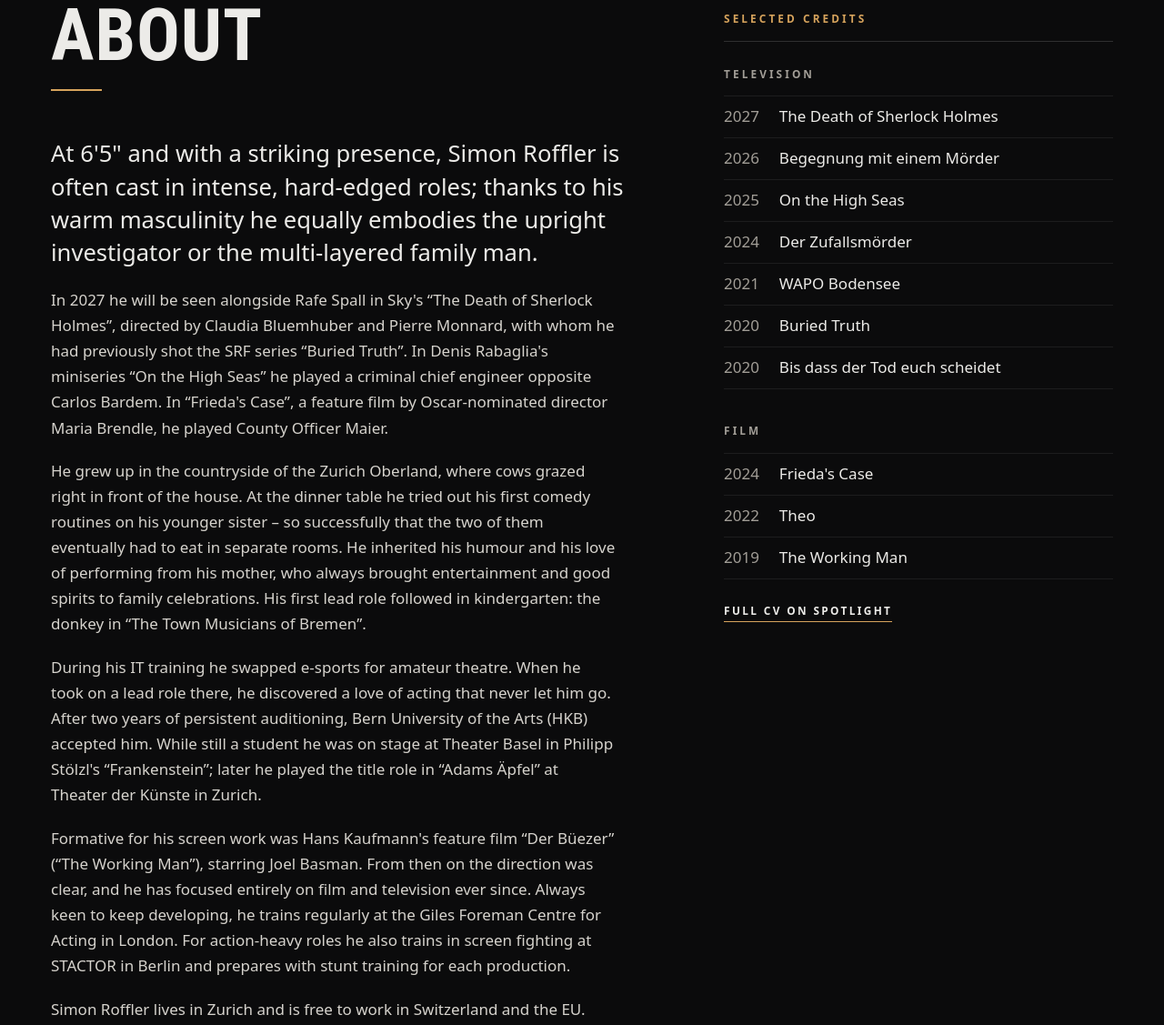
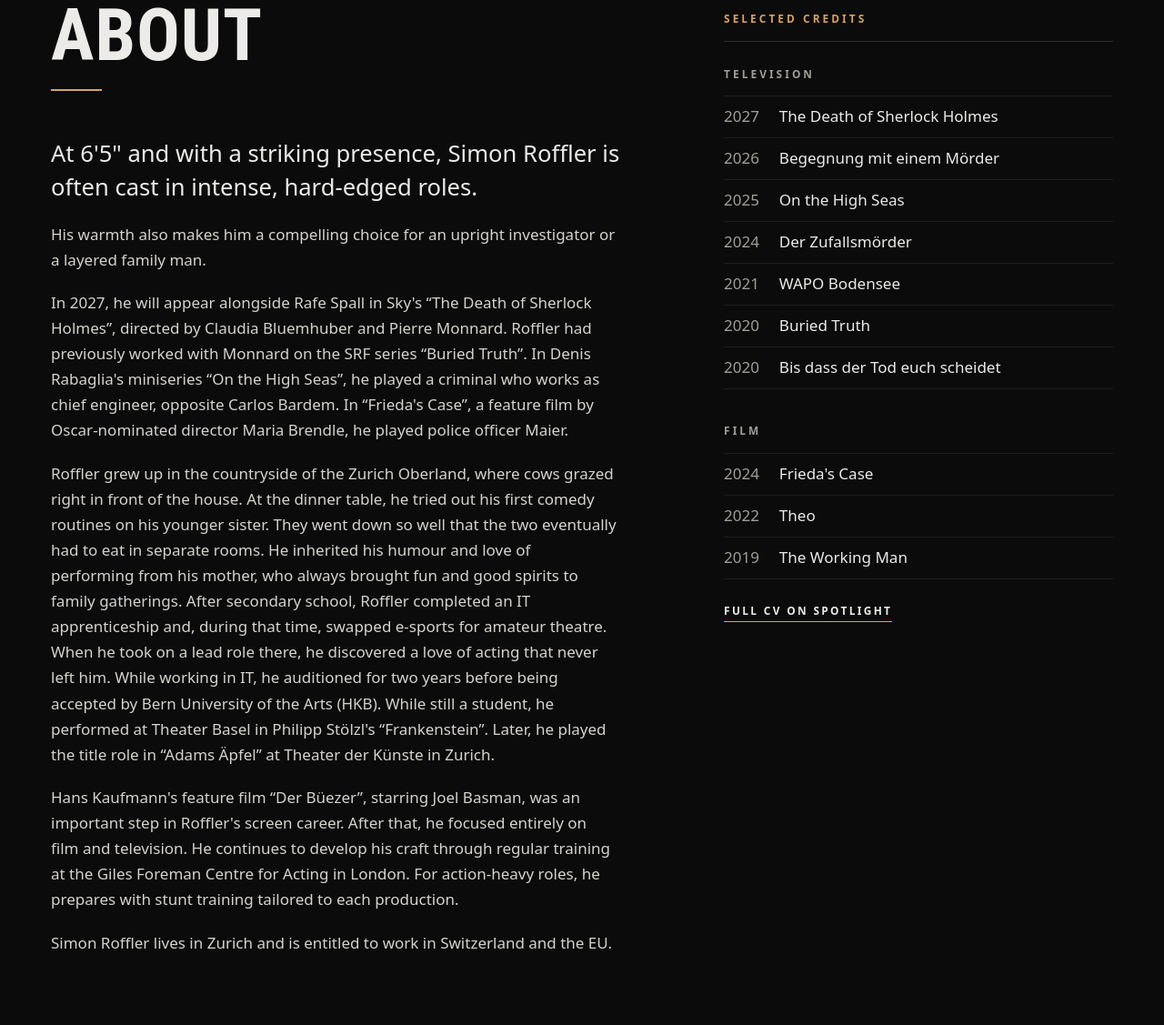
Before and after one commit to simonroffler/simonroffler.github.io, a plain HTML site: page index.html in a window 1280 px wide. Shown: the part 938-2065 px from the top of the page at 91% size. Drawn offline with Linux system fonts and the light colour scheme; animation ran at ten frames a second.

Commit message:
Website 2026-11-18 20:05

```diff
--- a/index.html
+++ b/index.html
@@ -54,7 +54,7 @@
   "https://www.etalenta.eu/members/profile/simon-roffler",
   "https://www.instagram.com/simonroffler/"
  ],
- "description": "At 6'5\" and with a striking presence, Simon Roffler is often cast in intense, hard-edged roles; thanks to his warm masculinity he equally embodies the upright investigator or the multi-layered family man."
+ "description": "At 6'5\" and with a striking presence, Simon Roffler is often cast in intense, hard-edged roles. His warmth also makes him a compelling choice for an upright investigator or a layered family man."
 }</script>
 </head>
 <body>
@@ -112,12 +112,12 @@
       <div class="about__bio reveal">
         <h2 class="h2">About</h2>
         <div class="bio">
-<p class="bio__lead">At 6&#x27;5&quot; and with a striking presence, Simon Roffler is often cast in intense, hard-edged roles; thanks to his warm masculinity he equally embodies the upright investigator or the multi-layered family man.</p>
-<p>In 2027 he will be seen alongside Rafe Spall in Sky&#x27;s “The Death of Sherlock Holmes”, directed by Claudia Bluemhuber and Pierre Monnard, with whom he had previously shot the SRF series “Buried Truth”. In Denis Rabaglia&#x27;s miniseries “On the High Seas” he played a criminal chief engineer opposite Carlos Bardem. In “Frieda&#x27;s Case”, a feature film by Oscar-nominated director Maria Brendle, he played County Officer Maier.</p>
-<p>He grew up in the countryside of the Zurich Oberland, where cows grazed right in front of the house. At the dinner table he tried out his first comedy routines on his younger sister – so successfully that the two of them eventually had to eat in separate rooms. He inherited his humour and his love of performing from his mother, who always brought entertainment and good spirits to family celebrations. His first lead role followed in kindergarten: the donkey in “The Town Musicians of Bremen”.</p>
-<p>During his IT training he swapped e-sports for amateur theatre. When he took on a lead role there, he discovered a love of acting that never let him go. After two years of persistent auditioning, Bern University of the Arts (HKB) accepted him. While still a student he was on stage at Theater Basel in Philipp Stölzl&#x27;s “Frankenstein”; later he played the title role in “Adams Äpfel” at Theater der Künste in Zurich.</p>
-<p>Formative for his screen work was Hans Kaufmann&#x27;s feature film “Der Büezer” (“The Working Man”), starring Joel Basman. From then on the direction was clear, and he has focused entirely on film and television ever since. Always keen to keep developing, he trains regularly at the Giles Foreman Centre for Acting in London. For action-heavy roles he also trains in screen fighting at STACTOR in Berlin and prepares with stunt training for each production.</p>
-<p>Simon Roffler lives in Zurich and is free to work in Switzerland and the EU.</p>
+<p class="bio__lead">At 6&#x27;5&quot; and with a striking presence, Simon Roffler is often cast in intense, hard-edged roles.</p>
+<p>His warmth also makes him a compelling choice for an upright investigator or a layered family man.</p>
+<p>In 2027, he will appear alongside Rafe Spall in Sky&#x27;s “The Death of Sherlock Holmes”, directed by Claudia Bluemhuber and Pierre Monnard. Roffler had previously worked with Monnard on the SRF series “Buried Truth”. In Denis Rabaglia&#x27;s miniseries “On the High Seas”, he played a criminal who works as chief engineer, opposite Carlos Bardem. In “Frieda&#x27;s Case”, a feature film by Oscar-nominated director Maria Brendle, he played police officer Maier.</p>
+<p>Roffler grew up in the countryside of the Zurich Oberland, where cows grazed right in front of the house. At the dinner table, he tried out his first comedy routines on his younger sister. They went down so well that the two eventually had to eat in separate rooms. He inherited his humour and love of performing from his mother, who always brought fun and good spirits to family gatherings. After secondary school, Roffler completed an IT apprenticeship and, during that time, swapped e-sports for amateur theatre. When he took on a lead role there, he discovered a love of acting that never left him. While working in IT, he auditioned for two years before being accepted by Bern University of the Arts (HKB). While still a student, he performed at Theater Basel in Philipp Stölzl&#x27;s “Frankenstein”. Later, he played the title role in “Adams Äpfel” at Theater der Künste in Zurich.</p>
+<p>Hans Kaufmann&#x27;s feature film “Der Büezer”, starring Joel Basman, was an important step in Roffler&#x27;s screen career. After that, he focused entirely on film and television. He continues to develop his craft through regular training at the Giles Foreman Centre for Acting in London. For action-heavy roles, he prepares with stunt training tailored to each production.</p>
+<p>Simon Roffler lives in Zurich and is entitled to work in Switzerland and the EU.</p>
 </div>
       </div>
       <div class="about__cv reveal">
```
Also changed, not shown: de/index.html (+6 -6 lines).
